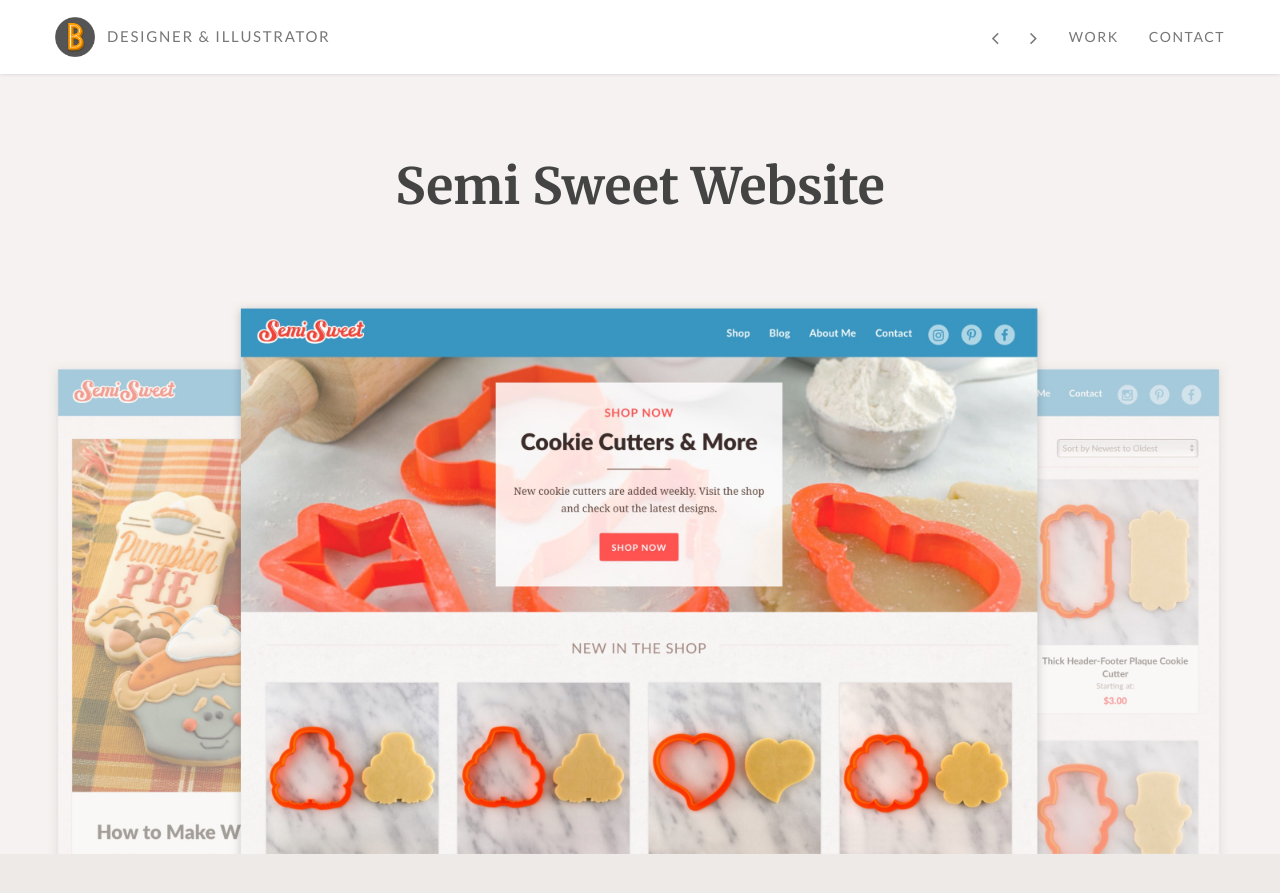
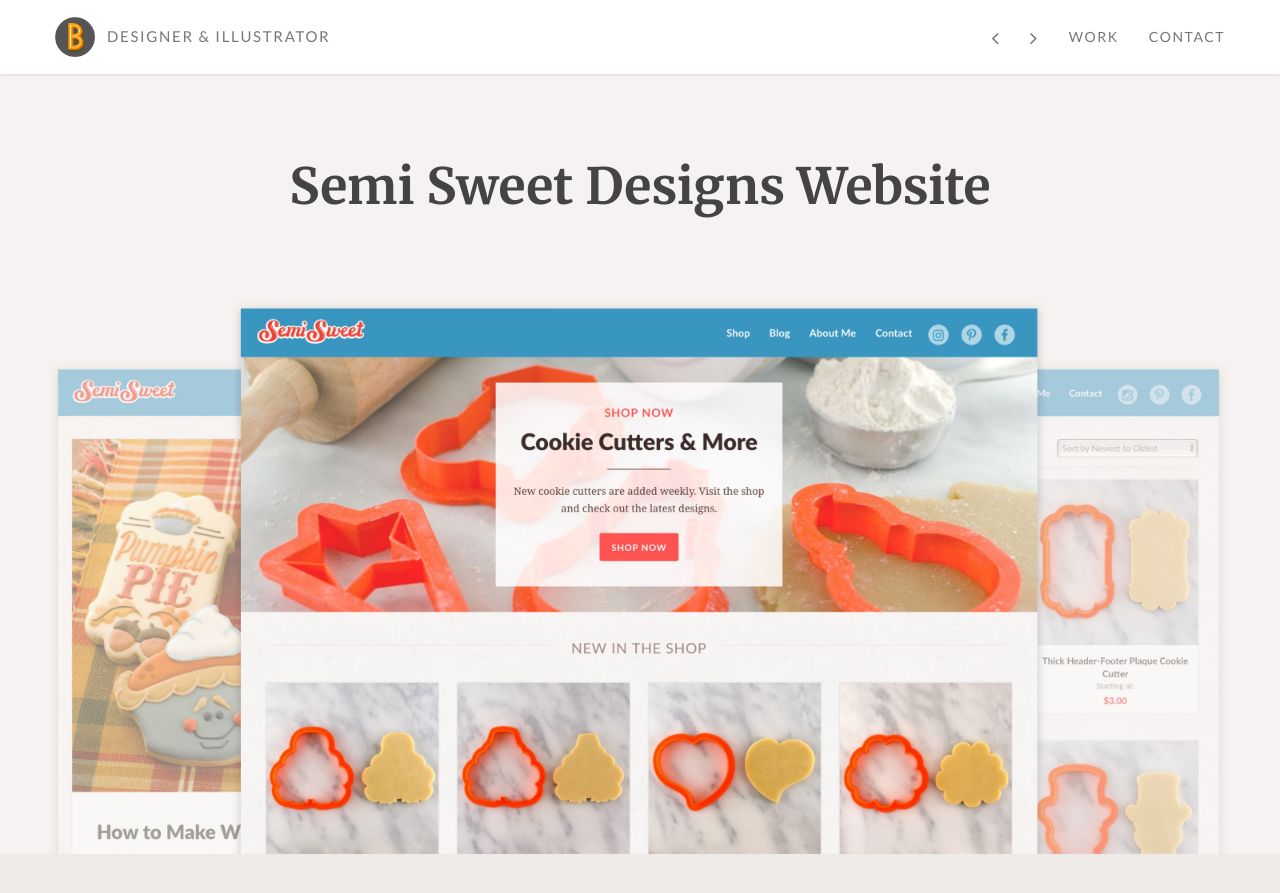
Before and after one commit to btamps/btamps.github.io, a Jekyll site: the page built from _posts/2016-04-07-semisweet.markdown, in a window 1280 px wide and 900 px high. Shown: the top 893 px of the window. Built offline with Jekyll 4.4.1, drawn with Linux system fonts in a browser that asks for light colours; nearby versions of some CDN libraries.

Commit message:
changed content copy

```diff
--- a/_posts/2016-04-07-semisweet.markdown
+++ b/_posts/2016-04-07-semisweet.markdown
@@ -1,5 +1,5 @@
 ---
-title:  "Semi Sweet Website"
+title:  "Semi Sweet Designs Website"
 subhead: "Blog and E-Commerce Design"
 categories: ["Branding", "Web Design", "E-Commerce"]
 thumbnail: semisweet/semisweet-thumb
@@ -9,13 +9,13 @@
   <div class="container">
     <div class="row">
       <div class="col-sm-12">
-        <h1 class="title">Semi Sweet Website</h1>
+        <h1 class="title">Semi Sweet Designs Website</h1>
       </div>
     </div>
 
     <div class="row">
       <figure class="hero-image">
-        <img src="../img/semisweet/hero.jpg" alt="SemiSweet Website">
+        <img src="../img/semisweet/hero.jpg" alt="Semi Sweet Website">
       </figure>
     </div>
   </div>
```
